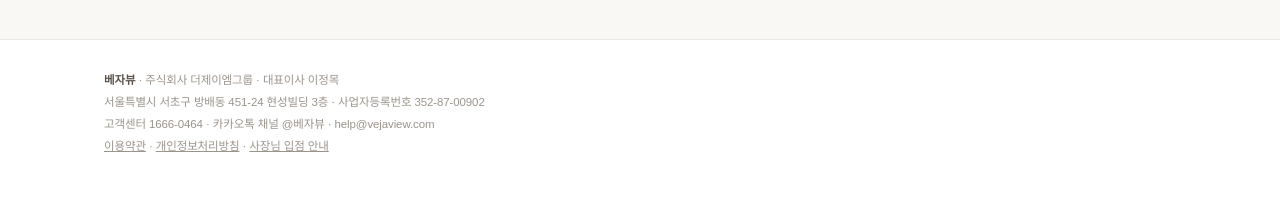
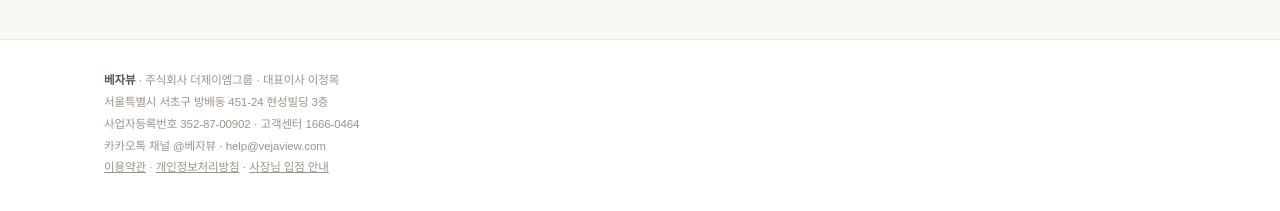
Before and after one commit to jiun897-afk/xinchaopick, a Next.js app: page / in a window 1280 px wide. Shown: the part 1735-1946 px from the top of the page. Built offline with nearby package versions, Linux system fonts and the light colour scheme; no server answers; the database is empty; a web font is replaced by a local one.

Commit message:
푸터: 주소/사업자번호 줄 분리, 번호 중간 줄바꿈 방지

```diff
--- a/app/page.tsx
+++ b/app/page.tsx
@@ -215,9 +215,11 @@
           <div className="fbiz">
             <b style={{ color: "var(--ink2)" }}>베자뷰</b> · 주식회사 더제이엠그룹 · 대표이사 이정목
             <br />
-            서울특별시 서초구 방배동 451-24 현성빌딩 3층 · 사업자등록번호 352-87-00902
+            서울특별시 서초구 방배동 451-24 현성빌딩 3층
             <br />
-            고객센터 1666-0464 · 카카오톡 채널 @베자뷰 · help@vejaview.com
+            <span style={{ whiteSpace: "nowrap" }}>사업자등록번호 352-87-00902</span> · <span style={{ whiteSpace: "nowrap" }}>고객센터 1666-0464</span>
+            <br />
+            카카오톡 채널 @베자뷰 · help@vejaview.com
             <br />
             <a href="/terms" style={{ textDecoration: "underline" }}>이용약관</a> · <a href="/privacy" style={{ textDecoration: "underline" }}>개인정보처리방침</a> · <a href="/partner" style={{ textDecoration: "underline" }}>사장님 입점 안내</a>
           </div>
```
